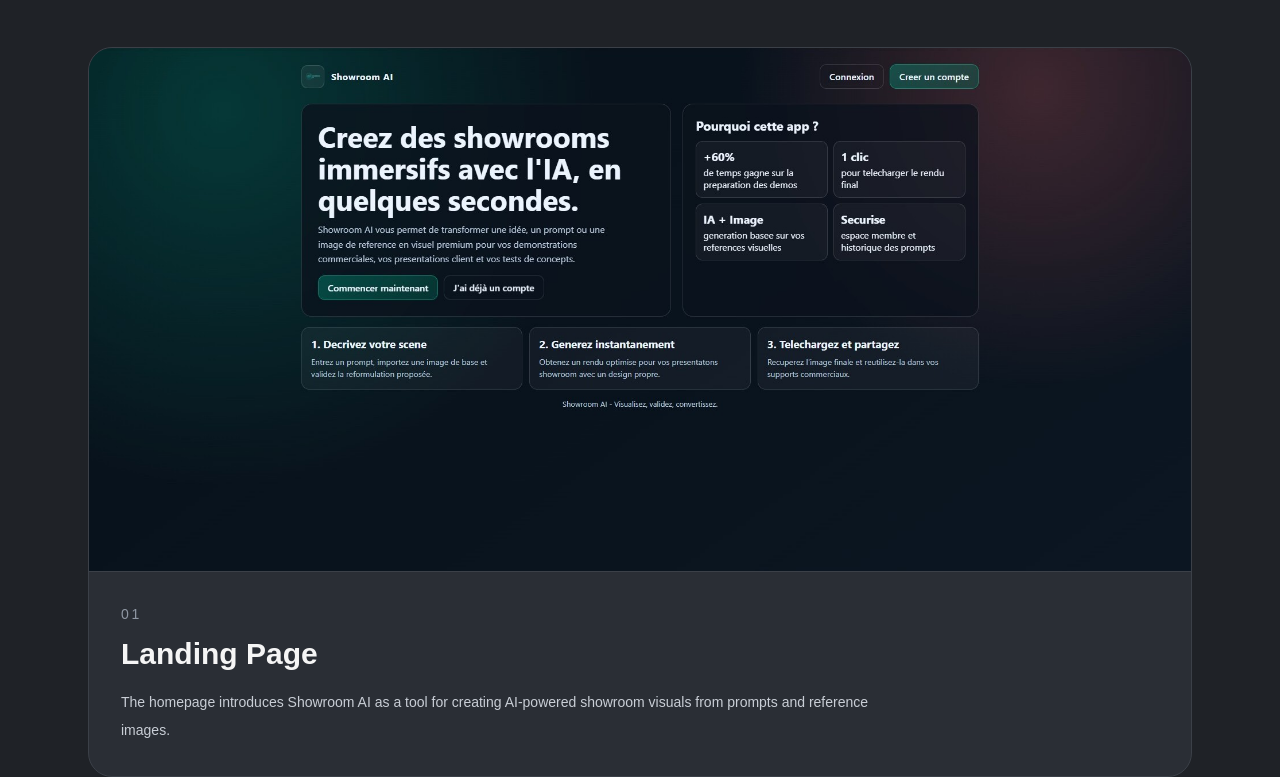
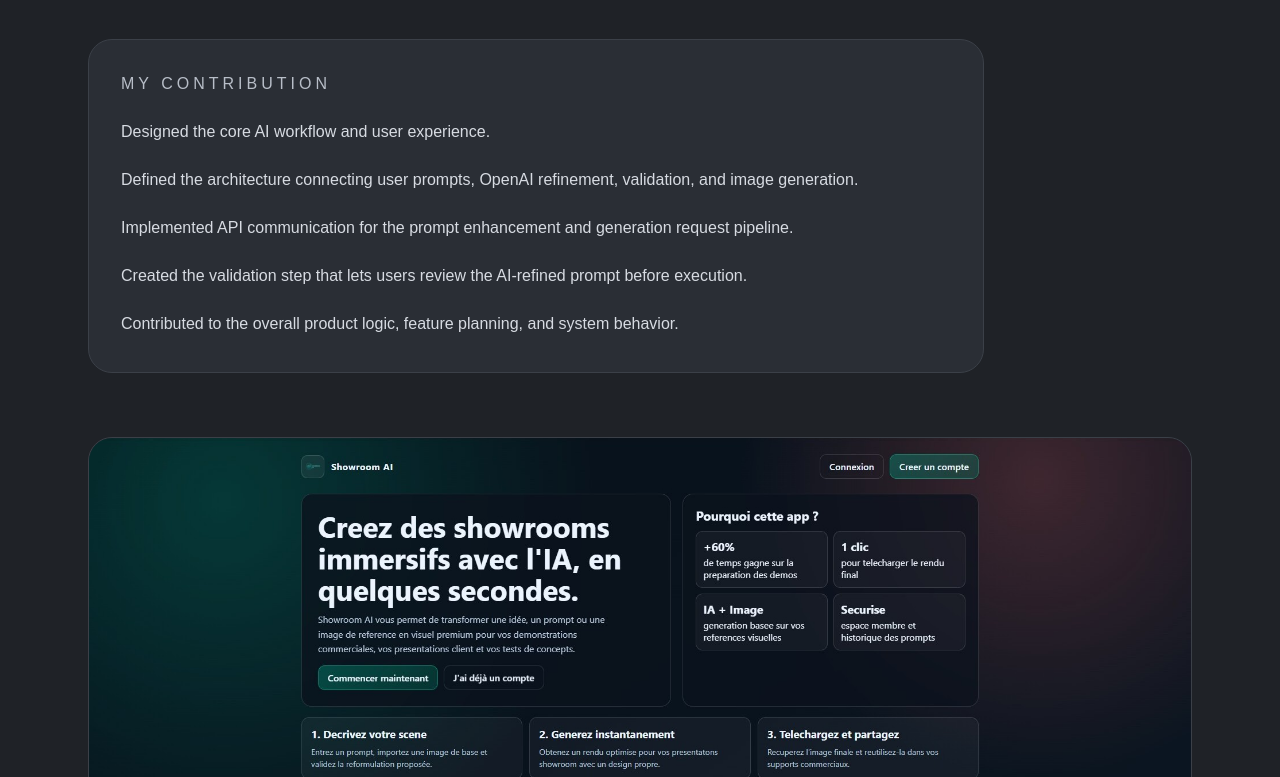
Before and after one commit to Mamadousita/sitadiallo.github.io, a Next.js app: page /projects/showroom in a window 1280 px wide. Shown: the part 523-1300 px from the top of the page. Built offline with nearby package versions, Linux system fonts and the light colour scheme.

Commit message:
Modification ajoutes dans showroom Ai

```diff
--- a/app/projects/showroom/page.jsx
+++ b/app/projects/showroom/page.jsx
@@ -1,72 +1,72 @@
 import Link from "next/link";
-import Image from "next/image";
+import ClickableImage from "@/components/clickableimage";
 
 const screenshots = [
     {
         src: "/images/showroom/03.jpg",
         title: "Landing Page",
         description:
-            "The homepage introduces Showroom AI as a tool for creating AI-powered showroom visuals from prompts and reference images.",
+            "The homepage introduces Showroom AI as an AI-powered platform for creating showroom visuals from prompts and reference images.",
     },
     {
         src: "/images/showroom/02.jpg",
         title: "Account Registration",
         description:
-            "Users can create an account to access their personal showroom workspace, save generations, and manage their activity.",
+            "Users can create an account to access their personal workspace, save generations, and manage their activity.",
     },
     {
         src: "/images/showroom/08.jpg",
         title: "Secure Login",
         description:
-            "The login screen provides a protected entry point for returning users to access their saved prompts, images, and account data.",
+            "The login page provides a protected entry point for returning users.",
     },
     {
         src: "/images/showroom/09.jpg",
         title: "User Profile",
         description:
-            "The profile page centralizes account information, subscription status, and user details inside a clean dashboard interface.",
+            "The profile page centralizes account information, subscription status, and user details.",
     },
     {
         src: "/images/showroom/07.jpg",
         title: "Subscription Management",
         description:
-            "The subscription modal allows users to compare plans, manage their status, and continue through a Stripe-powered payment flow.",
+            "The subscription interface lets users compare plans and manage access through a Stripe-powered payment flow.",
     },
     {
         src: "/images/showroom/10.jpg",
         title: "AI Prompt Validation",
         description:
-            "Before generation, the platform asks OpenAI to reformulate the user's request and lets the user confirm the improved prompt.",
+            "Before generation, OpenAI reformulates the user request so the prompt can be reviewed and confirmed.",
     },
     {
         src: "/images/showroom/01.jpg",
         title: "Prompt Enhancement With Reference Image",
         description:
-            "The system combines the user's prompt with an uploaded reference image to prepare a more accurate AI generation request.",
+            "The system combines the user prompt with an uploaded reference image to prepare a more accurate generation request.",
     },
     {
         src: "/images/showroom/04.jpg",
         title: "Refined Generation Request",
         description:
-            "The assistant-generated prompt adds structure, visual intent, colors, composition, and quality details before execution.",
+            "The AI-refined prompt adds structure, visual intent, color direction, composition, and quality details.",
     },
     {
         src: "/images/showroom/05.jpg",
         title: "Generated Result",
         description:
-            "The final modal displays the generated visual result and gives the user a direct option to download the image.",
+            "The final modal displays the generated showroom visual and gives the user a direct option to download it.",
     },
     {
         src: "/images/showroom/11.jpg",
-        title: "Alternative Generated Output",
+        title: "Generated Result Example",
         description:
-            "Additional generated results demonstrate how the platform can produce different visual directions from image and prompt inputs.",
+            "Another example of a showroom visual generated through the platform using AI-enhanced prompts and image references.",
     },
     {
         src: "/images/showroom/06.jpg",
         title: "Generation History",
         description:
-            "The history page stores previous prompts and generated visuals, allowing users to revisit earlier showroom concepts.",
+            "The history page stores previous prompts and generated visuals so users can revisit earlier concepts.",
     },
 ];
 
@@ -78,7 +78,7 @@ export default function ShowroomPage() {
                     href="/"
                     className="inline-block rounded-2xl border border-[#3b4048] px-5 py-3 text-sm font-medium text-[#d7dbe2] transition hover:bg-[#2a2e35]"
                 >
-                     Back to Portfolio
+                    Back to Portfolio
                 </Link>
 
                 <div className="mt-12 max-w-4xl">
@@ -90,7 +90,7 @@ export default function ShowroomPage() {
                         Showroom AI
                     </h1>
 
-                    <p className="mt-6 max-w-3xl text-lg leading-8 text-[#c9ced6]">
+                    <p className="mt-6 max-w-3xl text-xl leading-9 text-[#d7dbe2]">
                         An AI-powered showroom platform designed to transform user ideas
                         and reference images into professional visual concepts. My
                         contribution focused on the product workflow, system architecture,
@@ -117,6 +117,32 @@ export default function ShowroomPage() {
                             </span>
                         ))}
                     </div>
+
+                    <div className="mt-10 rounded-3xl border border-[#3b4048] bg-[#2a2e35] p-6 md:p-8">
+                        <p className="text-base font-medium uppercase tracking-[0.25em] text-[#b8bec8]">
+                            My Contribution
+                        </p>
+
+                        <ul className="mt-5 space-y-4 text-base leading-8 text-[#d7dbe2]">
+                            <li>Designed the core AI workflow and user experience.</li>
+                            <li>
+                                Defined the architecture connecting user prompts, OpenAI
+                                refinement, validation, and image generation.
+                            </li>
+                            <li>
+                                Implemented API communication for the prompt enhancement and
+                                generation request pipeline.
+                            </li>
+                            <li>
+                                Created the validation step that lets users review the
+                                AI-refined prompt before execution.
+                            </li>
+                            <li>
+                                Contributed to the overall product logic, feature planning,
+                                and system behavior.
+                            </li>
+                        </ul>
+                    </div>
                 </div>
             </section>
 
@@ -128,7 +154,7 @@ export default function ShowroomPage() {
                             className="overflow-hidden rounded-3xl border border-[#3b4048] bg-[#2a2e35]"
                         >
                             <div className="overflow-hidden border-b border-[#3b4048]">
-                                <Image
+                                <ClickableImage
                                     src={shot.src}
                                     alt={shot.title}
                                     width={1800}
@@ -146,7 +172,7 @@ export default function ShowroomPage() {
                                     {shot.title}
                                 </h2>
 
-                                <p className="mt-4 max-w-3xl text-sm leading-7 text-[#c9ced6]">
+                                <p className="mt-4 max-w-3xl text-base leading-8 text-[#d7dbe2]">
                                     {shot.description}
                                 </p>
                             </div>
```
